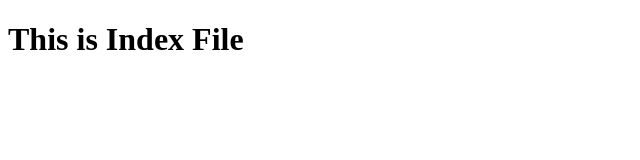
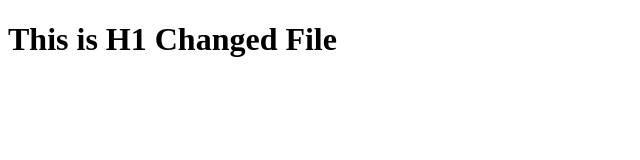
Before and after one commit to harii-tilavat/New-repo-2, a plain HTML site: page index.html in a window 1280 px wide. Shown: the whole page, without its empty margins (0-640 px from the left). Drawn offline with Linux system fonts and the light colour scheme.

Commit message:
file has been changed

```diff
--- a/index.html
+++ b/index.html
@@ -4,6 +4,6 @@
     <title>index</title>
 </head>
 <body>
-    <h1>This is Index File</h1>
+    <h1>This is H1 Changed File</h1>
 </body>
 </html>
```
